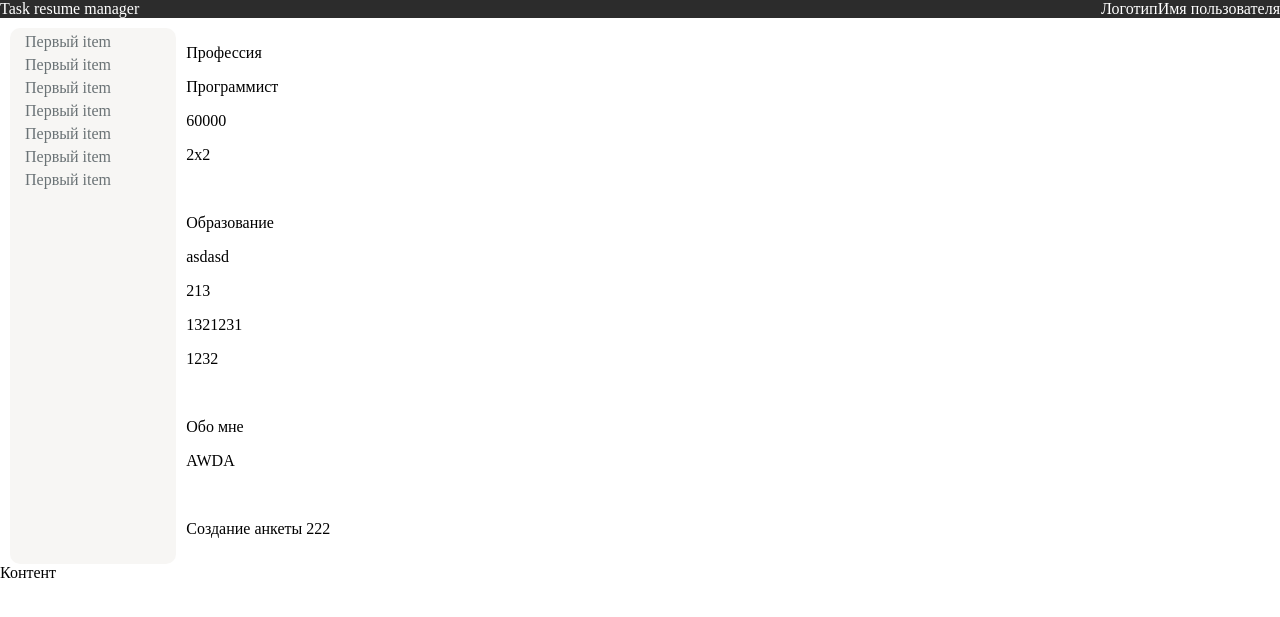
After one commit to Mishutka04/05_04_2024-1C_Hack, a Django app: page /user/resume/1 in a window 1280 px wide. The commit adds this page. Shown: the top 617 px of the page. Run offline with Django 5.2, Linux system fonts and the light colour scheme; a user stored in the database is signed in; data comes from the database, SQL or seed files in the repository; both versions use the stored data as it was after the commit.

Commit message:
fix error

```diff
--- a/recruiting/recruiting/settings.py
+++ b/recruiting/recruiting/settings.py
@@ -39,7 +39,7 @@ INSTALLED_APPS = [
     'django.contrib.staticfiles',
     'authentication',
     'user_application',
-    'staff_application'
+    'staff_application',
 ]
 
 MIDDLEWARE = [
--- a/recruiting/user_application/static/user_application/css/style.css
+++ b/recruiting/user_application/static/user_application/css/style.css
@@ -1,145 +1,60 @@
-*,*::after,*::before{
-    box-sizing: border-box;
+body{
+  overflow-x: hidden;
+  margin: 0;
 }
-
-body{
-    margin: 0;
-    min-width: 1000px;
-    background-color: #F5F5F7;
+.base_page {
+  display: flex; /* Отображение элементов */
+  flex-direction: column; /* Направление по вертикали */
 
 }
+.header, .right_item{
+
+   display: flex;
+    flex-direction: row;
+    justify-content: space-between;
+}
 .header{
-    background-color: #010101;
-    opacity: 90%;
-    font-family: Arial, Helvetica, sans-serif;
-    font-size: 16px;
-    color: white;
-}
-.header_wrapper{
-    height: 50px;
-    display: flex;
-    justify-content: space-between;
-    align-items: center;
-}
-.nav{
-    display: flex;
+    background: #2c2c2c;
+    color: #FFFFFF;
 
 }
-.nav_link{
-    margin-right: 27px;
-    transition: color .2s ease;
+.left_navbar{
+
+    background: #f7f6f4;
+    color: #6a7275;
+    margin-top: 10px;
+    margin-left: 10px;
+    width: 200px;
+    border-radius: 10px;
 }
-.logo img{
-    height: 36px;
-    width: 36px;
-    display: block;
+.item_left_navbar{
+    margin-top: 5px;
+    padding-left: 15px;
 }
 .container{
-    width: 1000px;
-    margin: 0 auto;
+    display: flex;
+    flex-direction: row;
 }
-.content{
-    min-height: 94vh;
+.content {
+
+    justify-content: center;
+    width: 100%;
+    height: 100%;
+    margin-left: 10px;
+    margin-right: 30px;
+    margin-top: 10px;
+    margin-bottom: 10px;
+
 }
-.footer{
-    min-height: 150px;
-    background-color: #010101;
-    opacity: 90%;
+.container_log_page{
+border-radius: 10px;
+    background: #f7f6f4;
+    width: 100%;
+    box-shadow: 2px 2px 4px rgba(0, 0, 0, 0.4);
+    padding-top: 10px;
+    padding-left: 10px;
+    padding-right: 10px;
+    padding-bottom: 10px;
+
+
 }
-
-.container_reg_page{
-    width: 600px;
-    margin: 0 auto;
-}
-.reg_block{
-    min-height: 100vh;
-    border-left: 2px solid #010101;
-    border-right: 2px solid #010101;
-    background-color: white;
-}
-
-.form{
-    color: black;
-    display: flex;
-    justify-content: space-between;
-    align-items: center;
-    flex-direction: column;
-}
-.form_input{
-    width: 350px;
-    height: 50px;
-    background: white;
-    border-radius: 15px;
-    border: 1px solid black;
-    color: black;
-    font-size: 16px;
-    margin: 0 auto;
-    margin-bottom:15px;
-}
-.input_submit{
-    width: 100px;
-    height: 50px;
-    background-color: #010101;
-    opacity: 80%;
-    border-radius: 15px;
-    border: 1px solid black;
-    color: white;
-    font-size: 16px;
-    margin: 0 auto;
-}
-
-.reg_block_title{
-    text-align: center;
-    font-family: Arial, Helvetica, sans-serif;
-    font-size: 40px;
-    font-weight: 200;
-}
-.form_label{
-    font-family: Arial, Helvetica, sans-serif;
-    font-size: 16px;
-    align-self: flex-start;
-    margin-left: 10px;
-    margin-bottom: 10px;
-}
-
-.reg_block_wrapper{
-    display: flex;
-    justify-content:space-between;
-    flex-direction: column;
-    align-items: center;
-    min-height: 80vh;
-}
-.log_reg_link{
-    font-family: Arial, Helvetica, sans-serif;
-    font-size: 16px;
-    margin-bottom: 10px;
-}
-.log_reg_link:link, .log_reg_link:visited{
-    color: black;
-}
-.log_reg_link:hover, .log_reg_link:active{
-    color:rgb(165, 165, 165);
-}
-
-a{
-    text-decoration: none;
-}
-/* unvisited link */
-a:link {
-    color: white;
-  }
-
-  /* visited link */
-  a:visited {
-    color: white;
-  }
-
-  /* mouse over link */
-  a:hover {
-    color: rgba(199, 199, 199, 0.404);
-  }
-
-  /* selected link */
-  a:active {
-    color: rgba(199, 199, 199, 0.404);
-  }
--- a/recruiting/user_application/templates/user_application/base.html
+++ b/recruiting/user_application/templates/user_application/base.html
@@ -4,44 +4,37 @@
 <head>
     <meta charset="UTF-8">
     <meta name="viewport" content="width=device-width, initial-scale=1.0">
-    <link type="text/css" href="{% static 'user_application/css/2style.css' %}" rel="stylesheet" />
-    <title>Пробка</title>
+    <link type="text/css" href="{% static 'user_application/css/style.css' %}" rel="stylesheet" />
+    {% block title %} <title>Резюме</title> {% endblock %}
 </head>
 <body>
-    <header class = "header">
-        <div class = "container">
-           <div class = "header_wrapper">
-            <div class = "header_block">
-                <nav class = "nav">
-                    <a href="#" class = "nav_link">Создать резюме</a>
-                    <a href="#" class = "nav_link">Мои резюме</a>
-                </nav>
+    <div class="base_page">
+        <div class="header">
+            <div class="left_item">
+                Task resume manager
             </div>
-
-            <a href="#" class="logo">
-                <img src="profile.svg" alt="profile">
-            </a>
-
-            <div class = "header_block">
-                <nav>
-                    <a href="#" class = "nav_link">Нужна помощь ?</a>
-                    <a href="#" class = "nav_link">Уведомления</a>
-                </nav>
+            <div class="right_item">
+                <div class="logo">Логотип</div>
+                <div class="name">Имя пользователя</div>
             </div>
-           </div>
         </div>
-    </header>
-    <div class="container">
-        <div class="content">
-            {% block content %} {% endblock %}
+        <div class="container">
+            <div class="left_navbar">
+                <div class="item_left_navbar"> Первый item</div>
+                <div class="item_left_navbar"> Первый item</div>
+                <div class="item_left_navbar"> Первый item</div>
+                <div class="item_left_navbar"> Первый item</div>
+                <div class="item_left_navbar"> Первый item</div>
+                <div class="item_left_navbar"> Первый item</div>
+                <div class="item_left_navbar"> Первый item</div>
+            </div>
+            <div class="content">
+                {% block content %} {% endblock %}
+            </div>
         </div>
+        <footer>
+            Контент
+        </footer>
     </div>
-
-    <footer>
-        <div class="footer">
-
-        </div>
-    </footer>
-
 </body>
 </html>
--- /dev/null
+++ b/recruiting/user_application/templates/user_application/resume.html
@@ -0,0 +1,24 @@
+{% extends 'user_application/base.html' %}
+{% block content %}
+    <p>Профессия</p>
+    <p>{{profession.busyness}}</p>
+    <p>{{profession.salary}}</p>
+    <p>{{profession.work_schedule}}</p>
+<br/>
+    <p>Образование</p>
+    {% for edu in education %}
+    <p>{{edu.lvl}}</p>
+<p>{{edu.lvl_university}}</p>
+<p>{{edu.specialization}}</p>
+<p>{{edu.year_graduatio}}</p>
+{% endfor %}
+<br/>
+<p>Обо мне</p>
+<p>{{about.text}}</p>
+<br/>
+{% for lang in languages %}
+<p>{{lang.native}}</p>
+<p>{{lang.list_languages}}</p>
+{% endfor %}
+<p>{{resume.stage}}</p>
+{% endblock %}
--- a/recruiting/user_application/urls.py
+++ b/recruiting/user_application/urls.py
@@ -12,5 +12,7 @@ urlpatterns = [
     path('create/skills/<int:pk>', views.SkillsView.as_view(), name='create_skills'),
     path('create/languages/<int:pk>', views.LanguagesView.as_view(), name='create_languages'),
     path('create/course/<int:pk>', views.CourseView.as_view(), name='create_course'),
+    path('list_resume', views.ResumeListView.as_view(), name='resume_list'),
+    path('resume/<int:pk>', views.ResumeCheckListView.as_view(), name='check_resume')
 
 ]
--- a/recruiting/user_application/views.py
+++ b/recruiting/user_application/views.py
@@ -3,7 +3,7 @@ from django.http import HttpResponse
 from django.shortcuts import render, redirect
 from django.urls import reverse_lazy, reverse
 from django.views import View
-from django.views.generic import FormView
+from django.views.generic import FormView, ListView
 
 from authentication.models import User
 from user_application.forms import *
@@ -40,7 +40,6 @@ class CreateResume(FormView):
         Event = form.save()
         print(Event.pk)
         return redirect("user_application:create_profession", pk=Event.pk)
-        ## extra_context = {}
 
 
 class ProfessionView(FormView):
@@ -160,108 +159,32 @@ class CourseView(FormView):
 
     def form_valid(self, form):
         Event = form.save()
-        return redirect("user_application:create_resume_2", pk=Event.pk)
+        return redirect("user_application:resume_list")
 
 
-# @login_required
-# def create_resume1(request):
-#    if request.method == 'POST':
-#
-#        company_form = CreateResumeForm(request.POST)
-#        account_form = ProfessionForm(request.POST)
-#
-#        if company_form.is_valid() and account_form.is_valid():
-#
-#            company_form.user = request.user
-#            company_form.save()
-#            # account_form.save()
-#            return HttpResponse('/success')
-#
-#        else:
-#            context = {'context': [
-#                company_form,
-#                account_form,
-#            ]}
-#
-#    else:
-#        initial = {'user': request.user}
-#        context = {"context": [
-#            CreateResumeForm(initial=initial),
-#            ProfessionForm(),
-#        ]}
-#
-#    return render(request, 'user_application/create_resume.html', context)
+class ResumeListView(ListView):
+    model = Resume
+    template_name = "user_application/resume_list.html"
+    context_object_name = 'resume_status'
+
+    def get_context_data(self, **kwargs):
+        context = super().get_context_data(**kwargs)
+
+        context['resume'] = Resume.objects.filter(user=self.request.user)
+        context["profession"] = Profession.objects.filter(resume__user=self.request.user)
+        return context
 
 
-# @login_required
-# def create_resume(request):
-#    if request.method == "POST":
-#        # form = CreateResumeForm(request.POST)
-#        # print(form)
-#        # if form.is_valid():
-#        user = User.objects.get(pk=request.user.id)
-#        resume = Resume.objects.create(stage="Создание анкеты", user=user)
-#        Profession.objects.create(resume=resume, salary=request.POST.get("salary"),
-#                                  busyness=request.POST.get("busyness"),
-#                                  work_schedule=request.POST.get("work_schedule"))
-#        # return HttpResponse("Ошибка")
-#        # return HttpResponse("Hello")
-#        return redirect("user_application:create_resume_2")
-#    else:
-#        form = CreateResumeForm()
-#        return render(request, 'user_application/create_resume.html', context={"form": form})
+class ResumeCheckListView(ListView):
+    model = Resume
+    template_name = "user_application/resume.html"
 
-
-# @login_required
-# def create_resume_2(request):
-#    if request.method == "POST":
-#        # form = AddEducationResumeForm(request.POST, request.FILES)
-#        # if form.is_valid():
-#        user = User.objects.get(pk=request.user.id)
-#        resume = Resume.objects.get(user=user, pk=1)
-#        Education.objects.create(resume=resume, lvl=request.POST.get("lvl_education"),
-#                                 lvl_university=request.POST.get("lvl_university"), faculty=request.POST.get("faculty"),
-#                                 specialization=request.POST.get("specialization"),
-#                                 year_graduatio=request.POST.get("year_graduatio"))
-#        # return HttpResponse("Hello")
-#        return redirect("user_application:create_resume_3")
-#    else:
-#        form = AddEducationResumeForm()
-#        return render(request, 'user_application/create_resume.html', context={"form": form})
-#
-
-@login_required
-def create_resume_3(request):
-    if request.method == "POST":
-        # form = AddAboutSkillPortfolioResumeForm(request.POST, request.FILES)
-        # if form.is_valid():
-        user = User.objects.get(pk=request.user.id)
-        resume = Resume.objects.get(user=user, pk=3)
-        About.objects.create(resume=resume, text=request.POST.get("about"))
-        Skills.objects.create(resume=resume, skill=request.POST.get("skill"))
-        # Portfolio.objects.create(resume=resume, file=form.cleaned_data['file'])
-        Languages.objects.create(resume=resume, native=request.POST.get("native"),
-                                 list_languages=request.POST.get("list_languages"))
-        # return HttpResponse("Hello")
-        return redirect("user_application:create_resume_4")
-    else:
-        form = AddAboutSkillPortfolioResumeForm()
-        return render(request, 'user_application/create_resume.html', context={"form": form})
-
-
-@login_required
-def create_resume_4(request):
-    if request.method == "POST":
-        # form = AddCourseResumeForm(request.POST, request.FILES)
-        # if form.is_valid():
-        user = User.objects.get(pk=request.user.id)
-        resume = Resume.objects.get(user=user, pk=1)
-        Course.objects.create(resume=resume, name_course=request.POST.get("name_course"),
-                              organization=request.POST.get("organization"),
-                              specialization=request.POST.get("specialization"),
-                              year_graduation=request.POST.get("year_graduation"))
-        # return HttpResponse("Hello")
-        return HttpResponse("Все окончено!")
-    else:
-        form = AddCourseResumeForm()
-        return render(request, 'user_application/create_resume.html', context={"form": form})
+    def get_context_data(self, **kwargs):
+        context = super().get_context_data(**kwargs)
+        resume = Resume.objects.get(user=self.request.user, pk=self.kwargs['pk'])
+        context['resume'] = resume
+        context["profession"] = Profession.objects.get(resume=resume)
+        context["education"] = Education.objects.filter(resume=resume)
+        context["about"] = About.objects.get(resume=resume)
+        context['languages'] = Languages.objects.filter(resume=resume)
+        return context
```
Also changed, not shown: recruiting/authentication/forms.py (+5 -5 lines), recruiting/authentication/templates/authentication/login.html (+0 -7 lines), recruiting/authentication/views.py (+0 -26 lines), recruiting/user_application/templates/user_application/resume_list.html (added, +17 -0 lines), recruiting/authentication/migrations/0001_initial.py, recruiting/db.sqlite3, recruiting/user_application/migrations/0001_initial.py.
